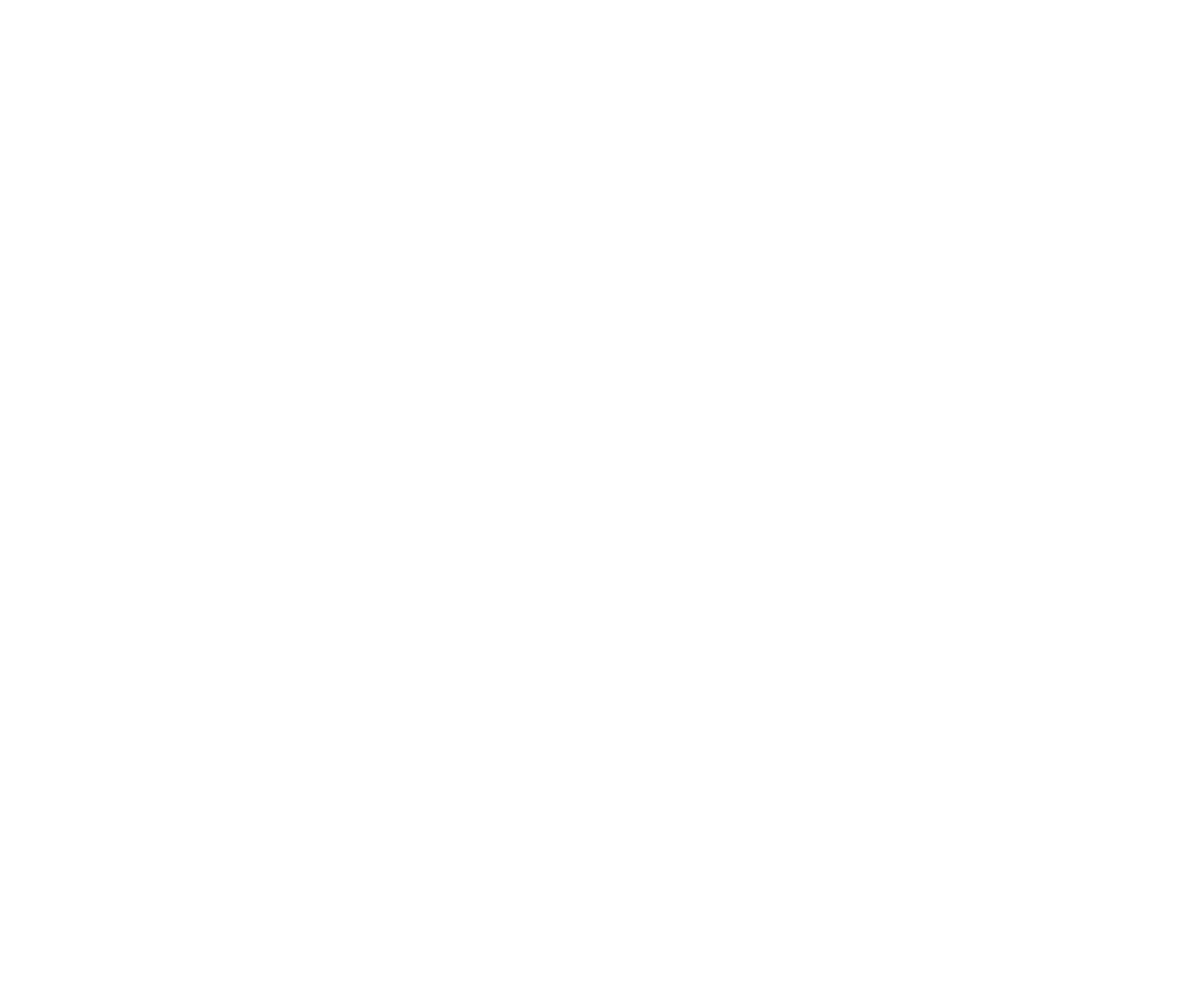
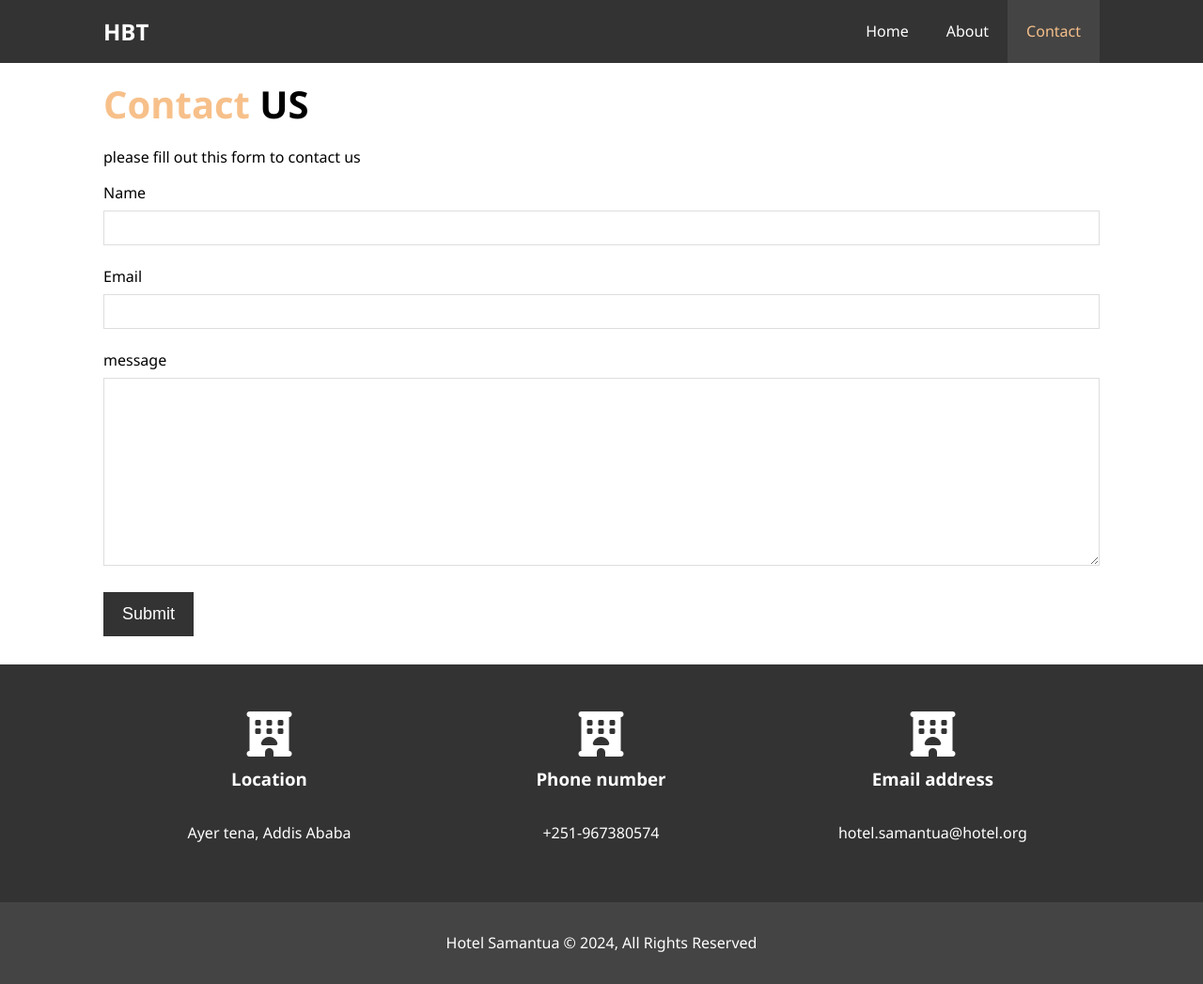
Before and after one commit to Samwell14/a_hotel_site, a plain HTML site: page contact.html in a window 1280 px wide. Shown: the whole page at 94% size. Before the commit the page ends 800 px from the top, so only its background shows below. Drawn offline with Linux system fonts and the light colour scheme.

Commit message:
Script modifications

```diff
--- a/contact.html
+++ b/contact.html
@@ -2,10 +2,74 @@
 <html lang="en">
 <head>
     <meta charset="UTF-8">
-    <meta name="viewport" content="width=device-width, initial-scale=1.0">
-    <title>Document</title>
+    <meta name="viewport" content="width= , initial-scale=1.0">
+    <meta name="description" content="Welcome to the most extravagant Hotel in all of Ethiopia">
+    <meta name="keywords" content="hotel, Samantua, hotel in Ethiopia">
+    <link rel="stylesheet" href="   https://cdnjs.cloudflare.com/ajax/libs/font-awesome/6.6.0/css/all.min.css">
+
+    <link rel="stylesheet" href="css/style.css">
+    <title>contact</title>
 </head>
 <body>
+    <header>
+        <nav id="navbar">
+            <div class="container">
+                <h1 class="logo"><a href="index.html">HBT</a></h1>
+                <ul>
+                    <li><a href="index.html">Home</a></li>
+                    <li><a href="about.html">About</a></li>
+                    <li><a class="current" href="contact.html">Contact</a></li>
+                </ul>
+            </div>
+        </nav>
+    </header>
 
+     <section id="contact-form" class="py-3">
+        <div class="container">
+            <h1 class="l-heading"><span class="text-primary">Contact</span> US</h1>
+            <p>please fill out this form to contact us</p>
+            <form action="#">
+                <div class="form-group">
+                    <label for="name">Name</label>
+                    <input type="text" name="name" id="name">
+                </div>
+                <div class="form-group">
+                    <label for="email">Email</label>
+                    <input type="email" name="name" id="name">
+                </div>
+                <div class="form-group">
+                    <label for="messgae">message</label>
+                    <textarea name="message" id="message"></textarea>
+
+                </div>
+                <button type="submit" class="btn">Submit</button>
+
+            </form>
+        </div>
+     </section>
+
+     <section id="contact-info" class="bg-dark">
+        <div class="container">
+            <div class="box">
+                <i class="fa-solid fa-hotel fa-3x"></i>
+                <h3>Location</h3>
+                <p>Ayer tena, Addis Ababa</p>
+            </div>
+            <div class="box">
+                <i class="fa-solid fa-hotel fa-3x"></i>
+                <h3>Phone number</h3>
+               <p>+251-967380574</p>
+            </div>
+            <div class="box">
+                <i class="fa-solid fa-hotel fa-3x"></i>
+                <h3>Email address</h3>
+                <p>hotel.samantua@hotel.org</p>
+            </div>
+     </section>
+
+
+    <footer id="main-footer">
+        <p>Hotel Samantua &copy; 2024, All Rights Reserved</p>
+    </footer>
 </body>
 </html>
--- a/css/style.css
+++ b/css/style.css
@@ -50,7 +50,7 @@
       color: #333;
      }
 
-     clr {
+     .clr {
       clear: both;
      }
 
@@ -165,7 +165,7 @@
       height: 100%;
       text-align: center;
       padding:50px 30px ;
-      overflow: hidden   ;
+      overflow: hidden;
      }
 
      #home-info .info-content p {
@@ -234,6 +234,31 @@
 
      }
 
+     #contact-form .form-group {
+      margin-bottom: 20px;
+
+     }
+
+     #contact-form label {
+      display: block;
+      margin-bottom: 5px;
+     }
+
+     #contact-form input, #contact-form textarea {
+      width: 100%;
+      padding: 10px;
+      border:1px #ddd solid;
+     }
+
+     #contact-form textarea {
+      height: 200px;
+     }
+
+     #contact-form input:focus, #contact-form textarea:focus {
+      outline: none;
+      border-color: #f7c08a;
+     }
+
      #main-footer {
       text-align: center;
       background: #444;
```
Also changed, not shown: about.html (+14 -5 lines), index.html (+5 -5 lines).
